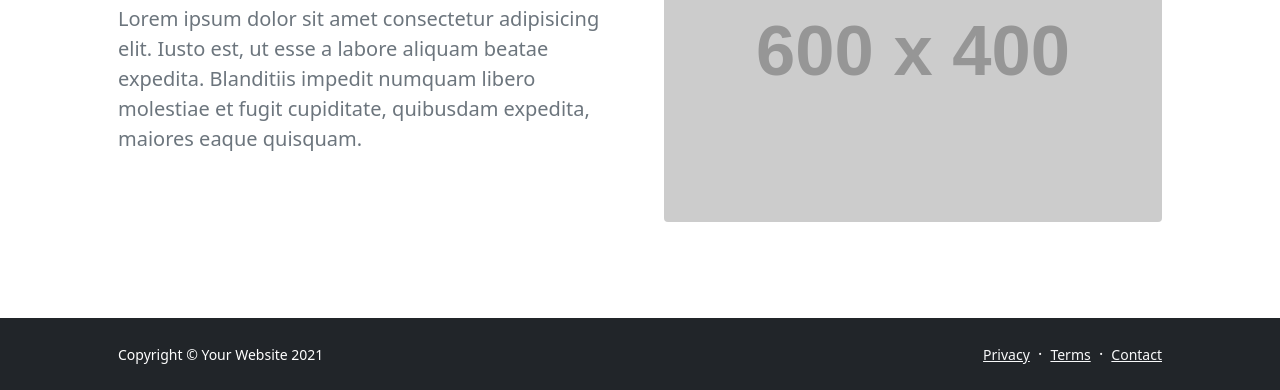
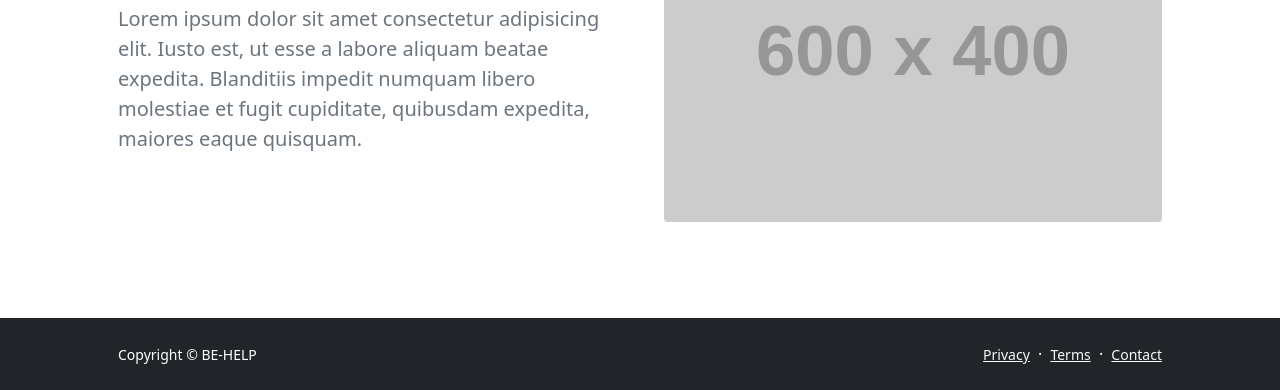
Before and after one commit to degaso/Fluchtgeschichten, a plain HTML site: page blog.html in a window 1280 px wide. Shown: the part 730-1120 px from the top of the page. Drawn offline with nearby package versions, Linux system fonts and the light colour scheme; placeholder pictures from the web are drawn by us.

Commit message:
add copyright

```diff
--- a/blog.html
+++ b/blog.html
@@ -59,7 +59,7 @@
         <footer class="bg-dark py-4 mt-auto">
             <div class="container px-5">
                 <div class="row align-items-center justify-content-between flex-column flex-sm-row">
-                    <div class="col-auto"><div class="small m-0 text-white">Copyright &copy; Your Website 2021</div></div>
+                    <div class="col-auto"><div class="small m-0 text-white">Copyright &copy; BE-HELP</div></div>
                     <div class="col-auto">
                         <a class="link-light small" href="#!">Privacy</a>
                         <span class="text-white mx-1">&middot;</span>
```
Also changed, not shown: index.html (+1 -1 lines), sprachunterstützung.html (+1 -1 lines).
